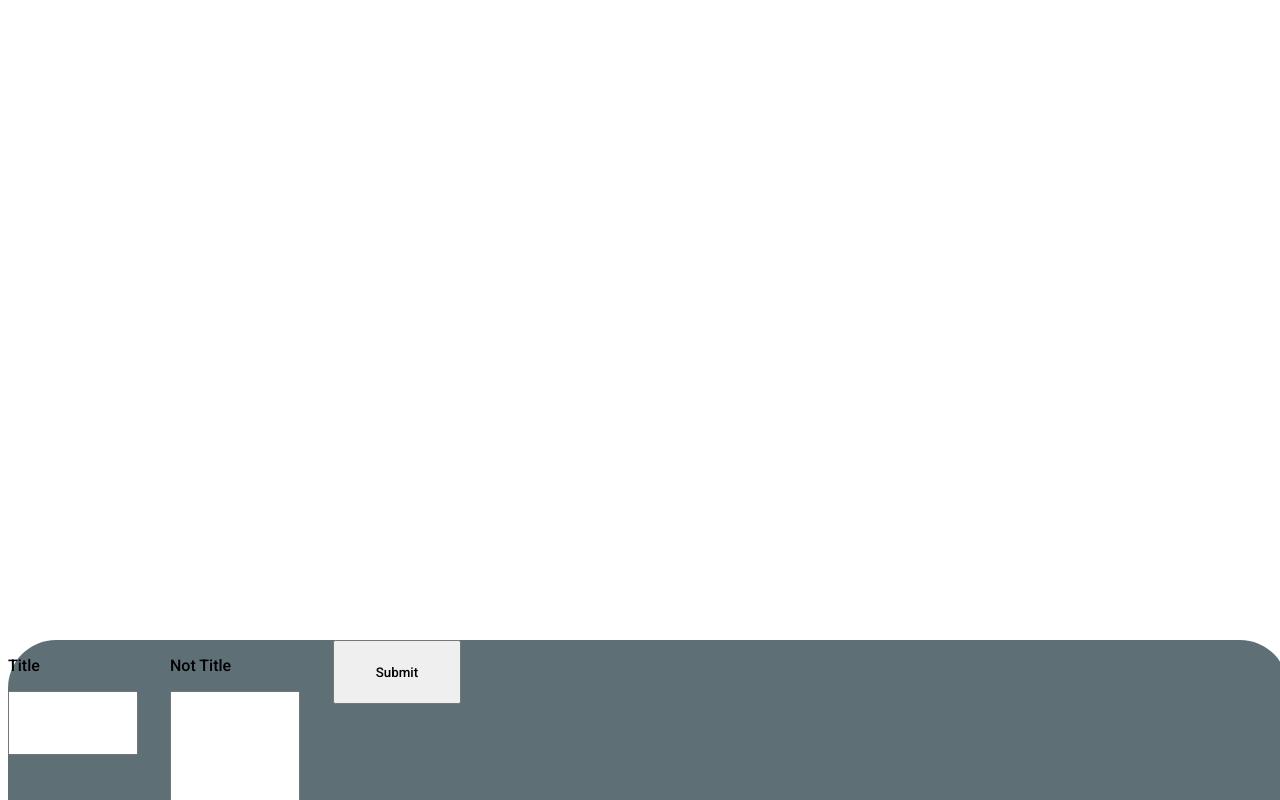
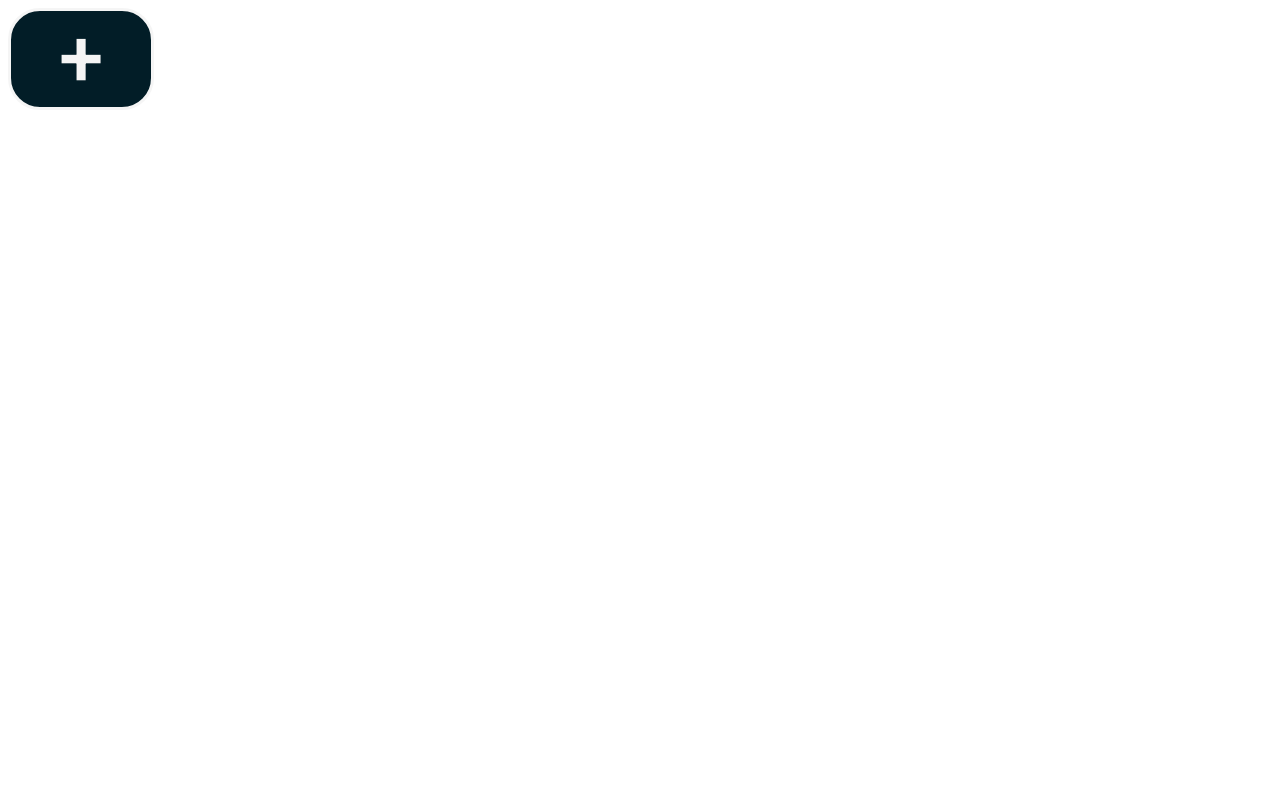
Before and after one commit to ota200/flashcards, a React (Create React App) app: page / in a window 1280 px wide. Built offline with nearby package versions, Linux system fonts and the light colour scheme.

Commit message:
more stuff

```diff
--- a/src/App.css
+++ b/src/App.css
@@ -3,7 +3,6 @@
 * {
     box-sizing: border-box;
     font-family: 'Roboto', sans-serif;
-
 }
 
 .base {
@@ -23,7 +22,7 @@
     background-color: transparent;
     width:40vw;
     height:25vw;
-    perspective: 1000px;
+    perspective: 500px;
     flex: 0 0 auto;
 
 }
@@ -46,7 +45,6 @@
     -webkit-backface-visibility: hidden;
     backface-visibility: hidden;
     display:flex;
-
     width:100%;
     height: 100%;
     overflow-wrap: break-word;
@@ -59,6 +57,8 @@
 
 
 }
+
+
 
 .front {
     background-color: #021D27;
@@ -92,7 +92,7 @@
     position:absolute;
     left:90%;
     top:80%;
-
+    background-color: #00000000;
     width:2rem;
     height:2rem;
 
@@ -101,33 +101,30 @@
 .forms {
     position:fixed;
     background-color: #021d27a2;
-    width:100%;
-    height:25vw;
+    height:100%;
+    width:25vw;
     display: flex;
-
-    top:80%;
+    z-index: 100000;
+    perspective: 600;
+    right:120%;
     border-radius: 3rem;
 
 }
 
-.forms:hover{
 
-    top:70%;
-}
 
-.forms input{
-    width:80%;
-    height:20%;
+
+.create{
+    background-color: #021D27;
+    border: solid;
+    border-radius: 2rem;
+    border-color:whitesmoke;
+    justify-content: center;
+    text-align: center;
+    font-size: 5rem;
+    color:whitesmoke;
+    padding-left: 3rem;
+    padding-right: 3rem;
+
 
 }
-
-.forms textarea{
-    width:80%;
-    height: 50%;
-}
-
-.forms button{
-    width:10%;
-    height:20%;
-
-}
--- a/src/Componets/Words.jsx
+++ b/src/Componets/Words.jsx
@@ -5,11 +5,25 @@ import Card from './Cards'
 export default function Word() {
 
     const [titles,setTitles] = useState()
+
     const [infor,setInfor] = useState()
 
     const [list,setList] = useState([])
 
     const [numbers,setNumber] = useState(0)
+
+    const [clicks,setClicks] = useState(0)
+
+    const [styles,setStyles] = useState()
+
+    const ogposition = {
+      top:"110vh"
+    }
+
+    const newposition = {
+      top:"50vh"
+    }
+
 
     const addCard =  (e) => {
       e.preventDefault()
@@ -46,6 +60,23 @@ export default function Word() {
       }*/
     }
 
+    const clickStyle = (e) =>{
+      if (clicks === 0){
+        //alert("click")
+        setClicks(1)
+        setStyles(newposition)
+      }
+
+      if (clicks === 1){
+        //alert("click == 1")
+        setClicks(0)
+        setStyles(ogposition)
+
+
+      }
+    }
+
+
     return (
       <div>
 
@@ -66,6 +97,8 @@ export default function Word() {
 
 
         </div>
+
+        <button className="create" title="create a new card" onClick={clickStyle} > + </button>
 
         <div className="forms">
 
```
